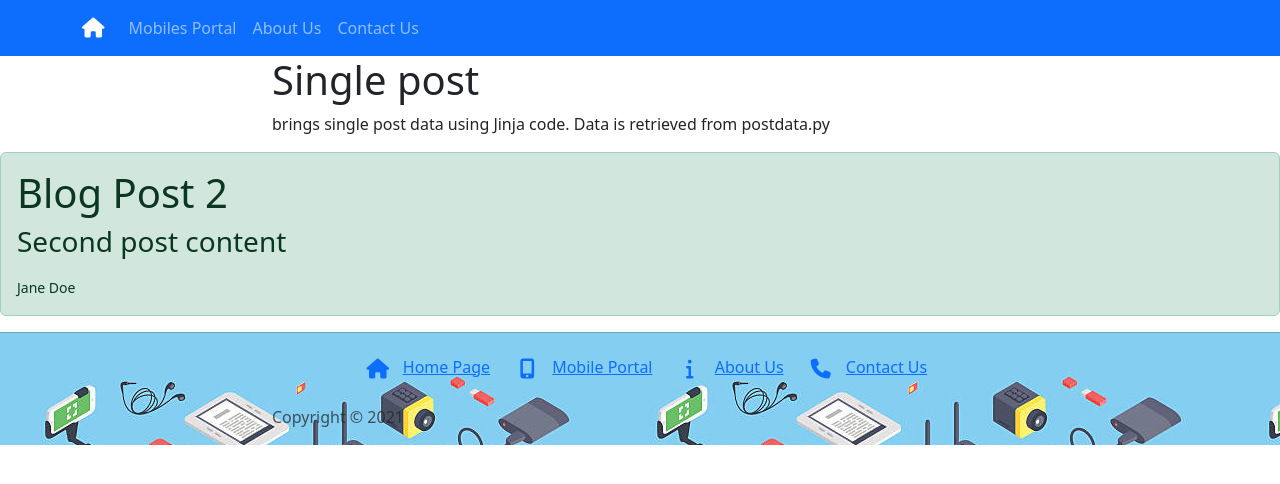
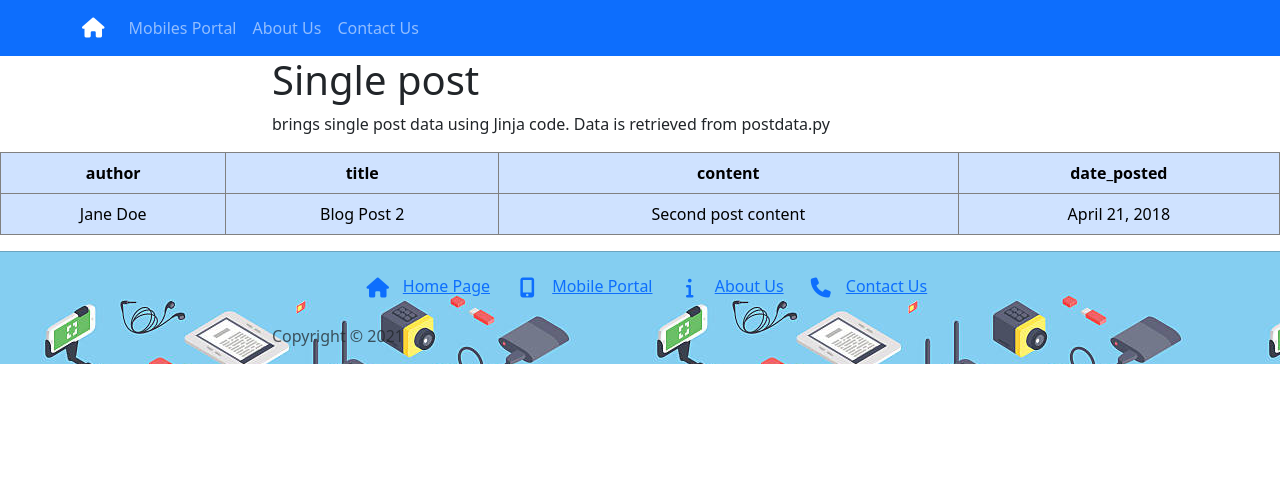
Before and after one commit to FShaif/InternetApp-Project, a Flask app: page /posts/1 in a window 1280 px wide. Shown: the top 484 px of the page. Run offline with Flask 3, Linux system fonts and the light colour scheme; some libraries are stand-ins or nearby versions.

Commit message:
change bootstrap to new format

```diff
--- a/templates/post-single.html
+++ b/templates/post-single.html
@@ -22,12 +22,29 @@
        </div>
       </div>
     </div>
-    <div class="alert alert-success">
-    <h1>{{ p.title }}</h1>
-    <h3>{{ p.content }}</h3>
-    <p>{{p.data_posted}}</p>
-    <small>{{p.author}}</small>
-    </div>
+
+<!-- display output by bootstrap -->
+    <table class="table table-primary">
+      <thead>
+        <tr>
+          <th scope="col">author</th>
+          <th scope="col">title</th>
+          <th scope="col">content</th>
+          <th scope="col">date_posted</th>
+
+
+        </tr>
+      </thead>
+      <tbody>
+        <tr>
+          <td>{{p.author}}</td>
+          <td>{{p.title}}</td>
+          <td>{{p.content}}</td>
+          <td>{{p.date_posted}}</td>
+
+      </tbody>
+    </table>
+
   {% endblock myContent%}
 
 </body>
```
Also changed, not shown: templates/post-all.html (+10 -6 lines).
